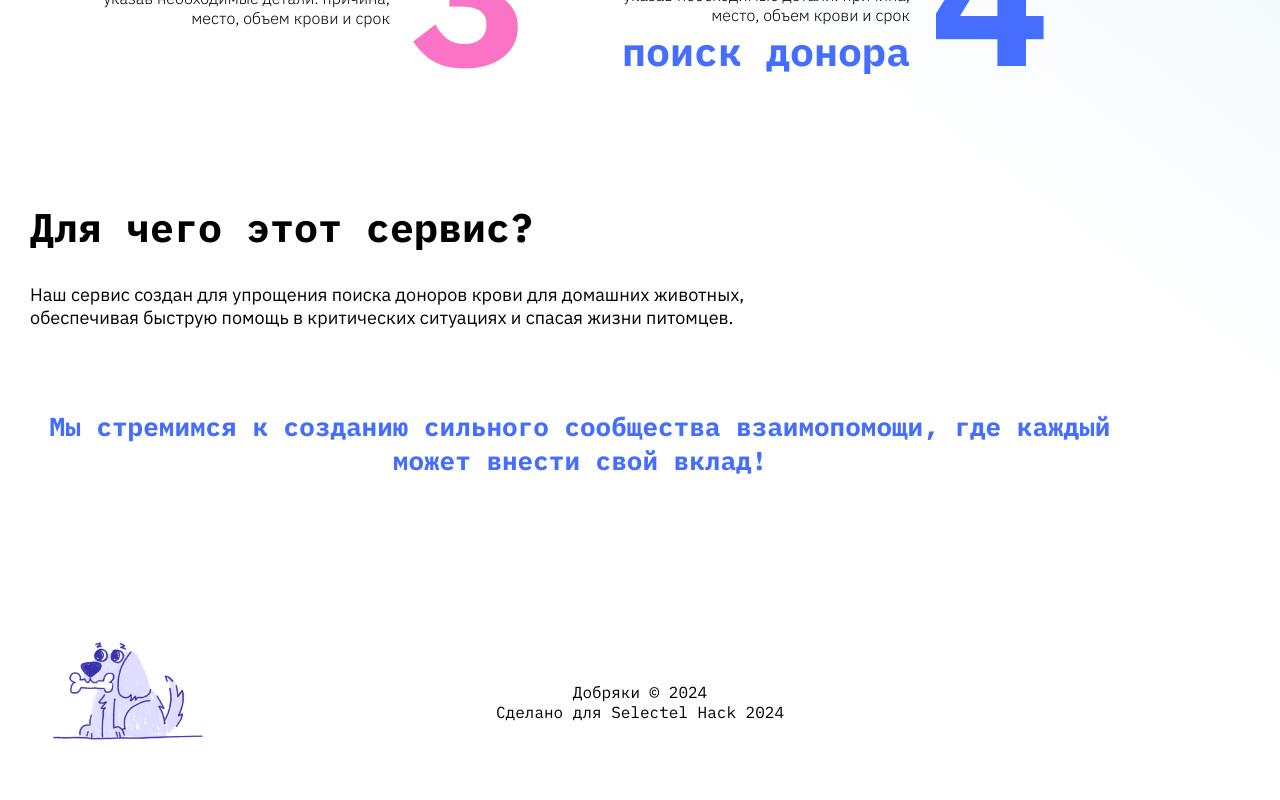
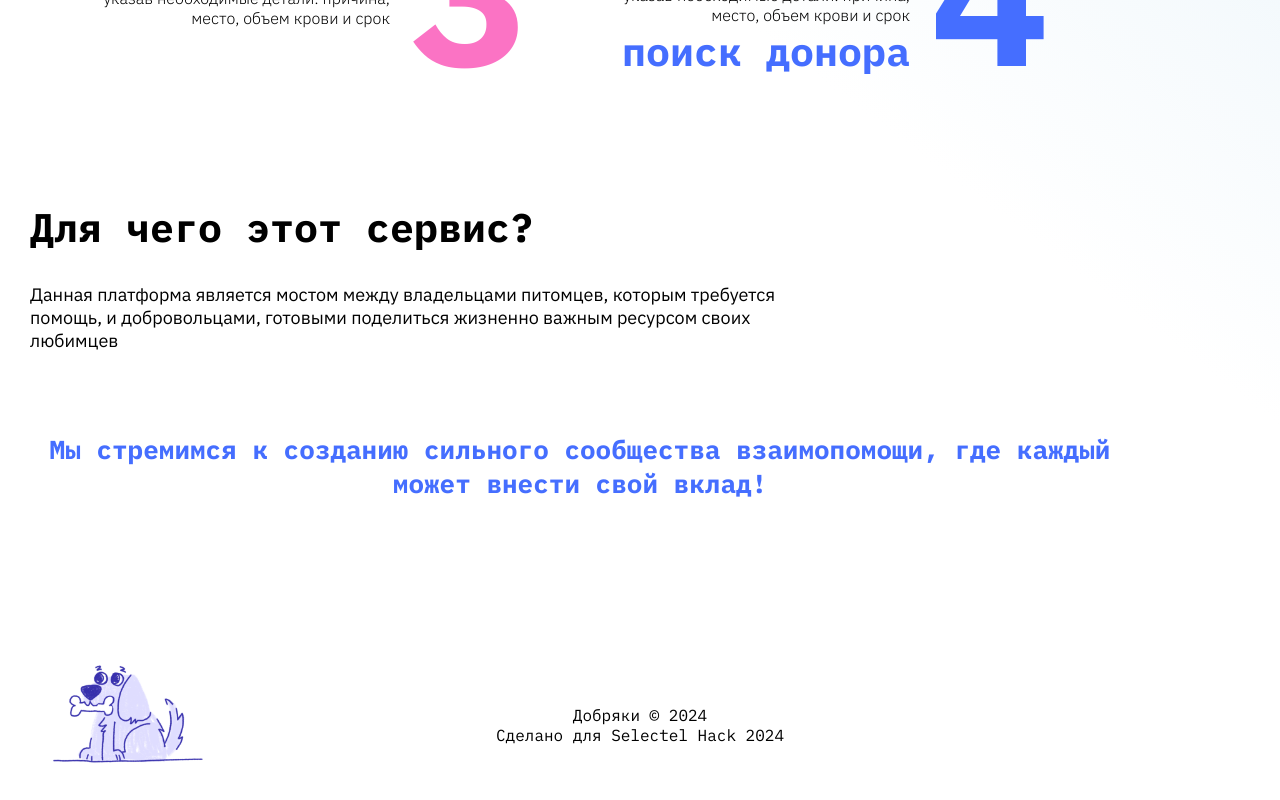
Before and after one commit to Arlet2/selectel-front, a Next.js app: page / in a window 1280 px wide. Shown: the part 967-1767 px from the top of the page. Before the commit the page ends 1744 px from the top, so only its background shows below. Built offline with nearby package versions, Linux system fonts and the light colour scheme.

Commit message:
Change description

```diff
--- a/app/page.tsx
+++ b/app/page.tsx
@@ -50,7 +50,7 @@ export default function Home() {
               Для чего этот сервис?
             </h2>
             <p className={styles.textDefault}>
-            Наш сервис создан для упрощения поиска доноров крови для домашних животных, обеспечивая быструю помощь в критических ситуациях и спасая жизни питомцев.             </p>
+            Данная платформа является мостом между владельцами питомцев, которым требуется помощь, и добровольцами, готовыми поделиться жизненно важным ресурсом своих любимцев</p>
             <p className={styles.textAccent}>
             <strong> Мы стремимся к созданию сильного сообщества взаимопомощи, где каждый может внести свой вклад!</strong>
             </p>
```
